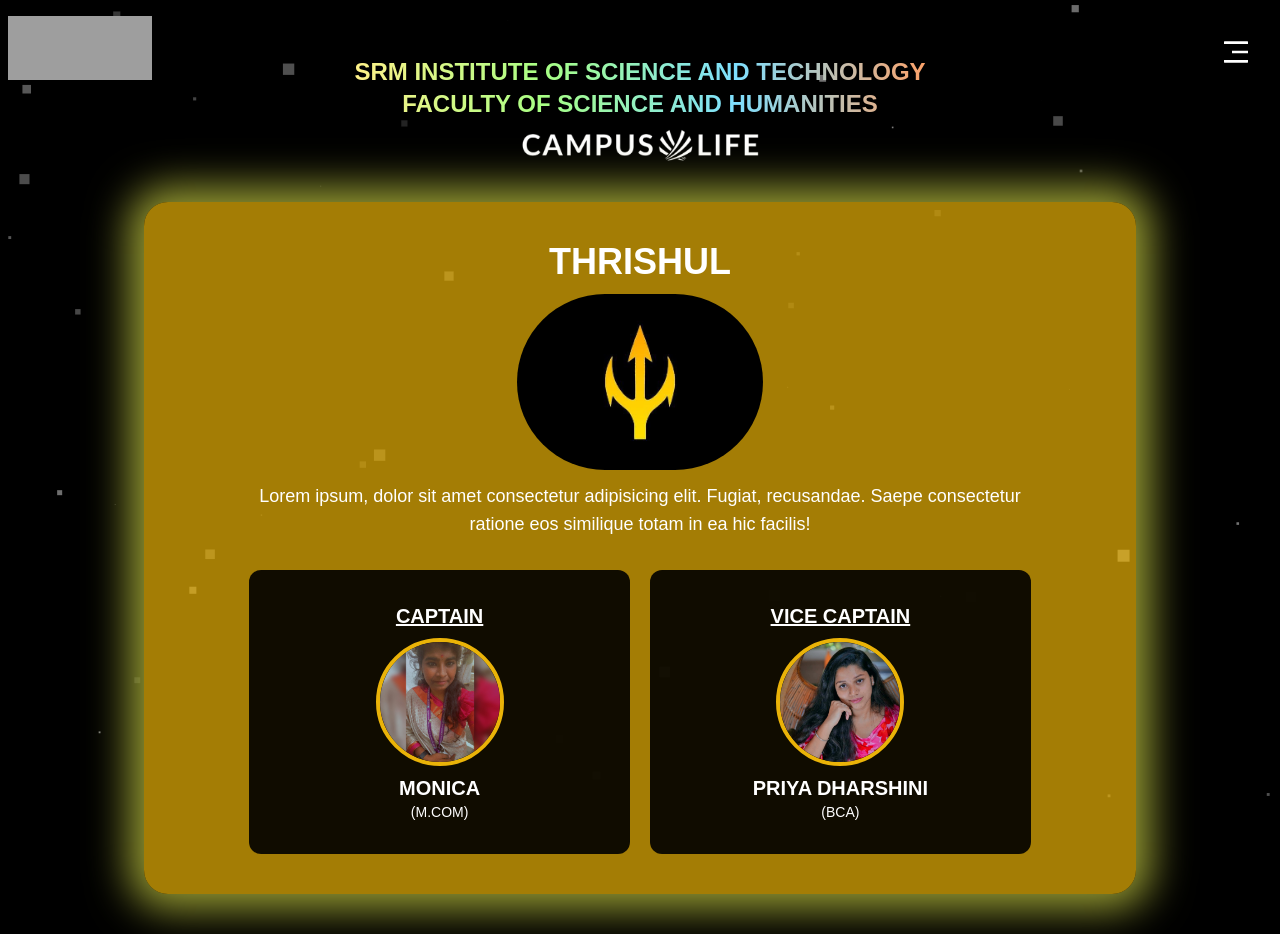
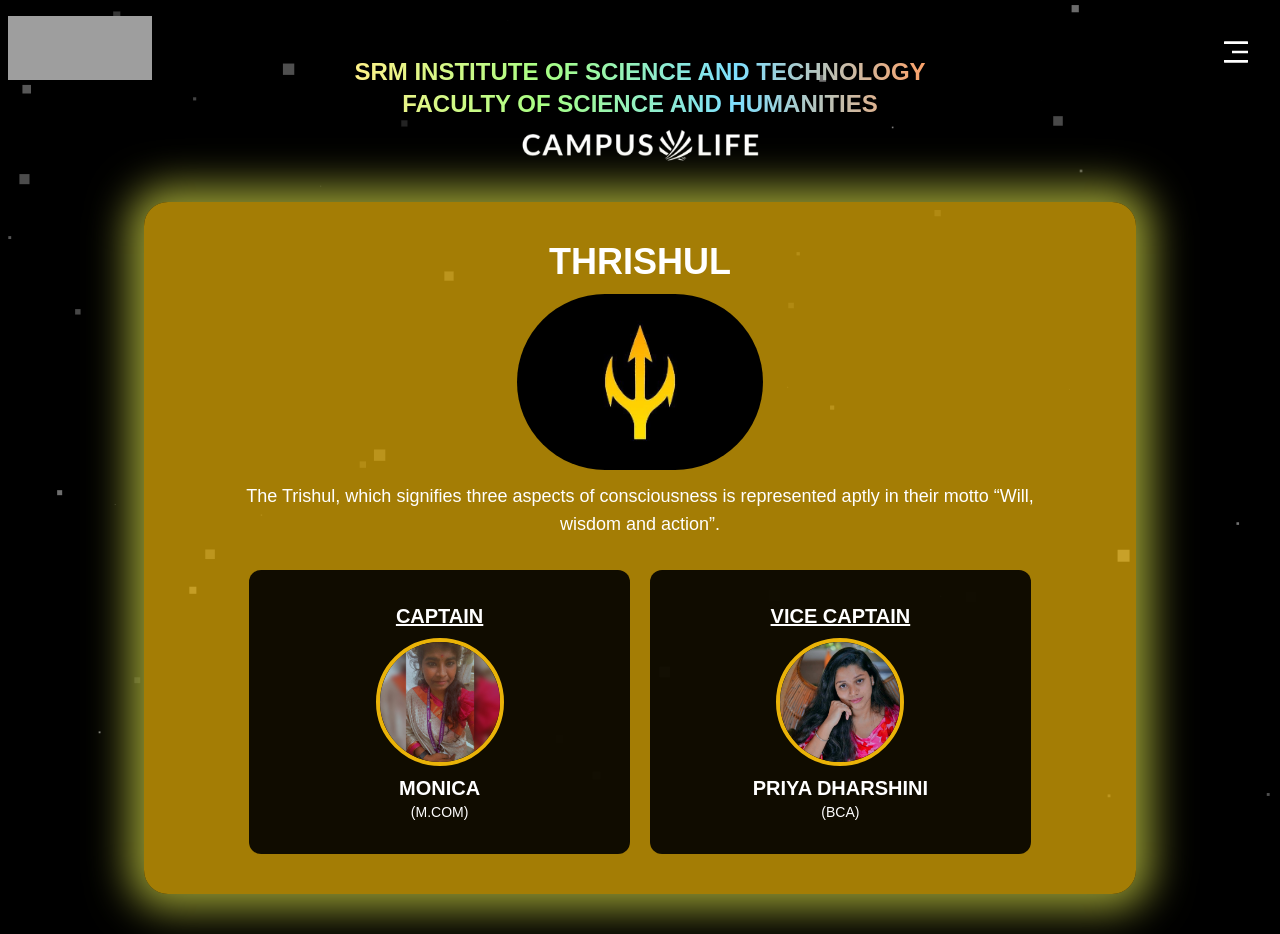
Before and after one commit to NirmalKumarNK08/Rampus, a React (Vite) app: page /thrishul in a window 1280 px wide. Built offline with nearby package versions, Linux system fonts and the light colour scheme; grey boxes are pictures that could not be loaded; a web font is replaced by a local one.

Commit message:
Update Thrishul.jsx

```diff
--- a/src/Pages/Thrishul.jsx
+++ b/src/Pages/Thrishul.jsx
@@ -7,7 +7,7 @@
       <div className='w-full thrishul-glow md:w-4/5 p-5 mb-10 flex gap-3 items-center justify-center rounded-3xl flex-col bg-yellow-500 bg-opacity-70 mt-5 py-10'>
         <h1 className='text-4xl z-10 font-bold text-center'>THRISHUL</h1>
         <img src="thrishulLogo.jpeg" alt="" className='sm:h-44 h-36 rounded-full'/>
-        <p className='px-5 md:px-20 text-lg text-center'>Lorem ipsum, dolor sit amet consectetur adipisicing elit. Fugiat, recusandae. Saepe consectetur ratione eos similique totam in ea hic facilis!</p>
+        <p className='px-5 md:px-20 text-lg text-center'>The Trishul, which signifies three aspects of consciousness is represented aptly in their motto “Will, wisdom and action”.</p>
         <div className='flex flex-col justify-center items-center w-full md:flex-row mt-5 gap-5'>
             <div className={`${card}`}>
                <p className='text-xl underline font-bold'>CAPTAIN</p>
```
